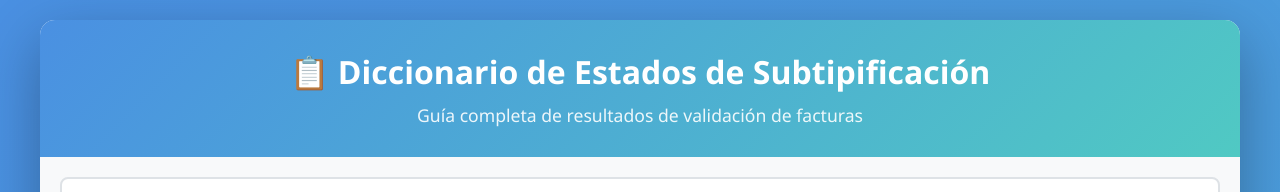
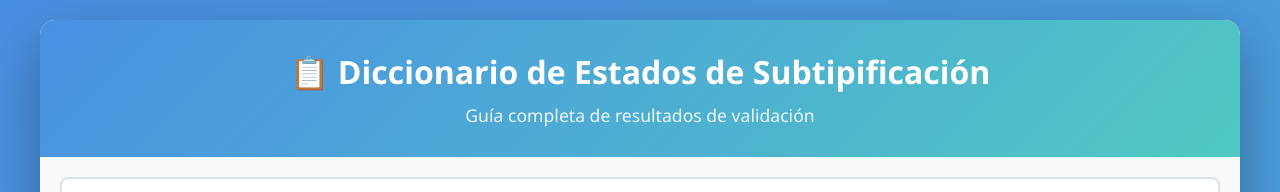
Before and after one commit to jsuaza-lgtm/Diccionario, a plain HTML site: page index.html in a window 1280 px wide. Shown: the top 192 px of the page. Drawn offline with Linux system fonts and the light colour scheme.

Commit message:
Update index.html

```diff
--- a/index.html
+++ b/index.html
@@ -211,7 +211,7 @@
     <div class="container">
         <div class="header">
             <h1>📋 Diccionario de Estados de Subtipificación</h1>
-            <p>Guía completa de resultados de validación de facturas</p>
+            <p>Guía completa de resultados de validación</p>
         </div>
 
         <div class="search-box">
```
